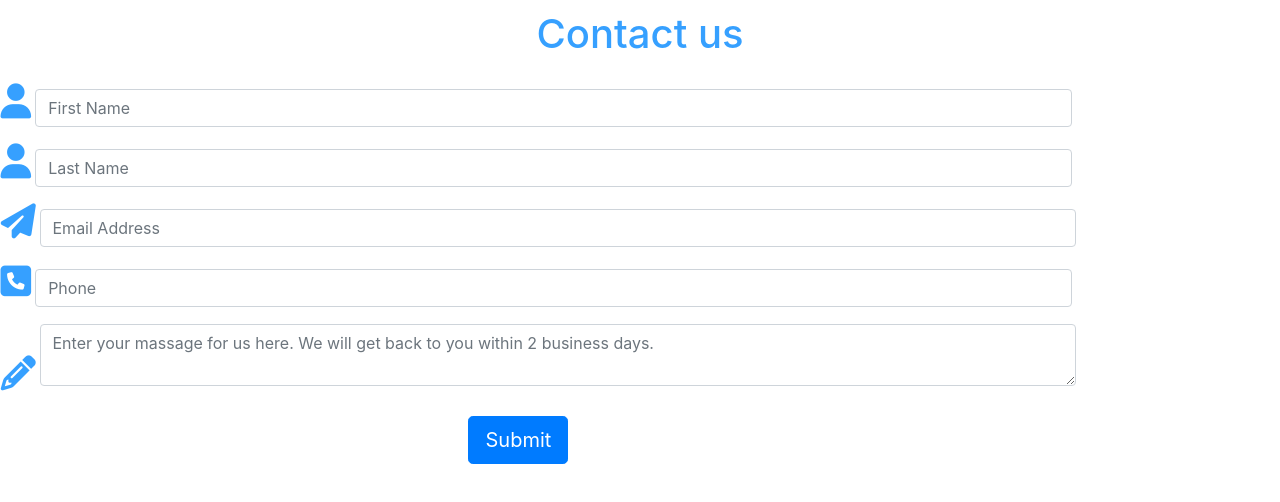
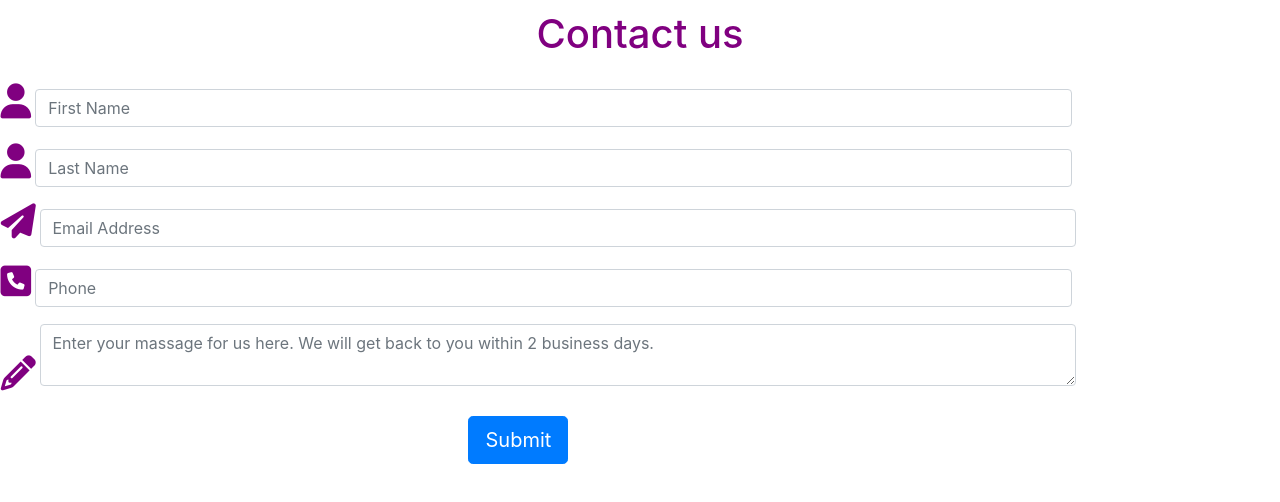
Before and after one commit to SophieNiu/SI539-f19, a plain HTML site: page formDiscussion.html in a window 1280 px wide. Drawn offline with nearby package versions, Linux system fonts and the light colour scheme.

Commit message:
fix accessibility issues

```diff
--- a/formDiscussion.html
+++ b/formDiscussion.html
@@ -15,14 +15,14 @@
     <script src="https://use.fontawesome.com/72e4ee0c31.js"></script>
     <style>
       .header {
-        color: #36a0ff;
+        color: purple;
         font-size: 27px;
         padding: 10px;
       }
 
       .bigicon {
         font-size: 35px;
-        color: #36a0ff;
+        color: purple;
         padding-left: 2%;
       }
       form div {
@@ -78,7 +78,7 @@
 
           <div class="form-group">
             <label for="email">
-              <span aira-label="Enter your email"
+              <span aria-label="Enter your email"
                 ><i class="fa fa-paper-plane bigicon" aria-hidden="true"></i
               ></span>
             </label>
```
